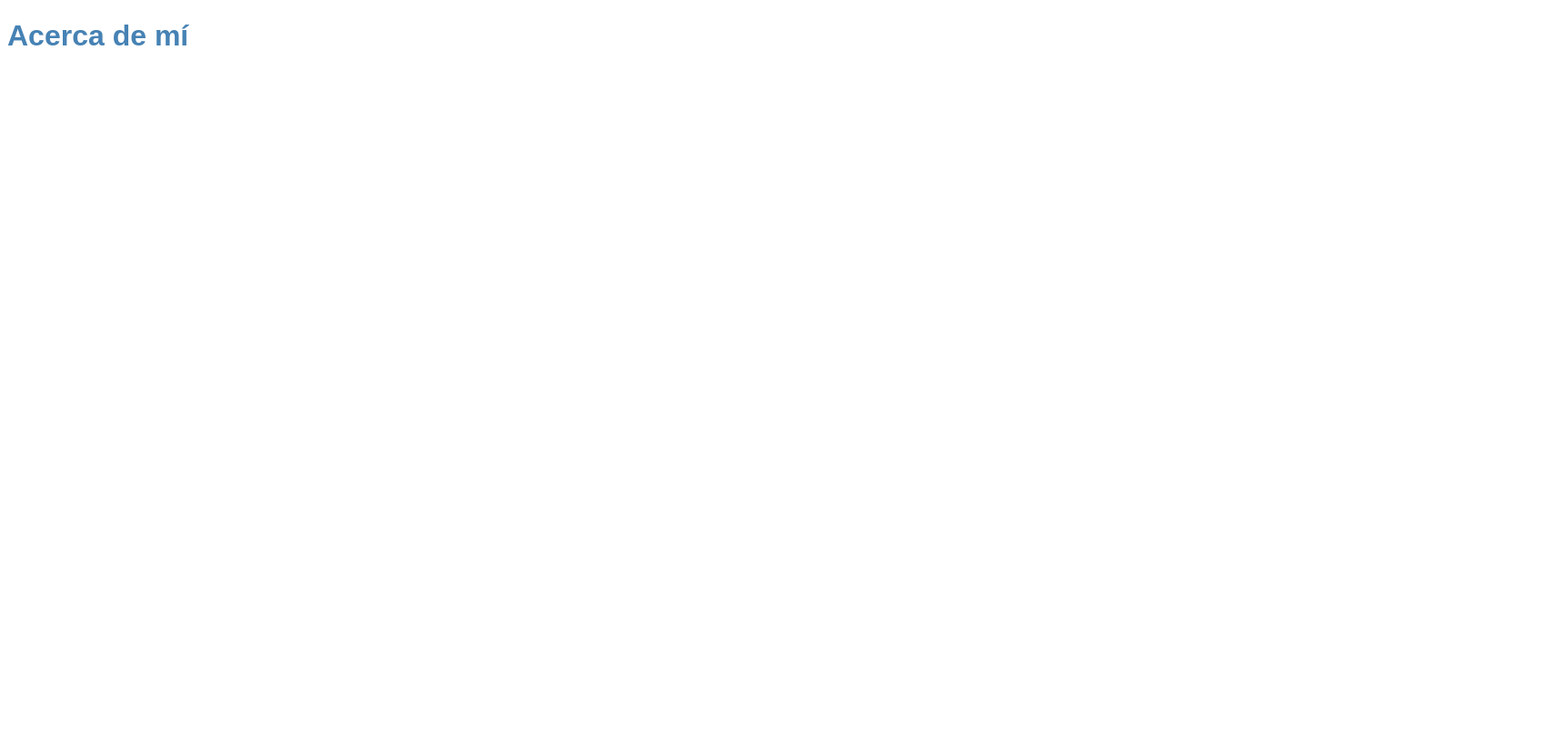
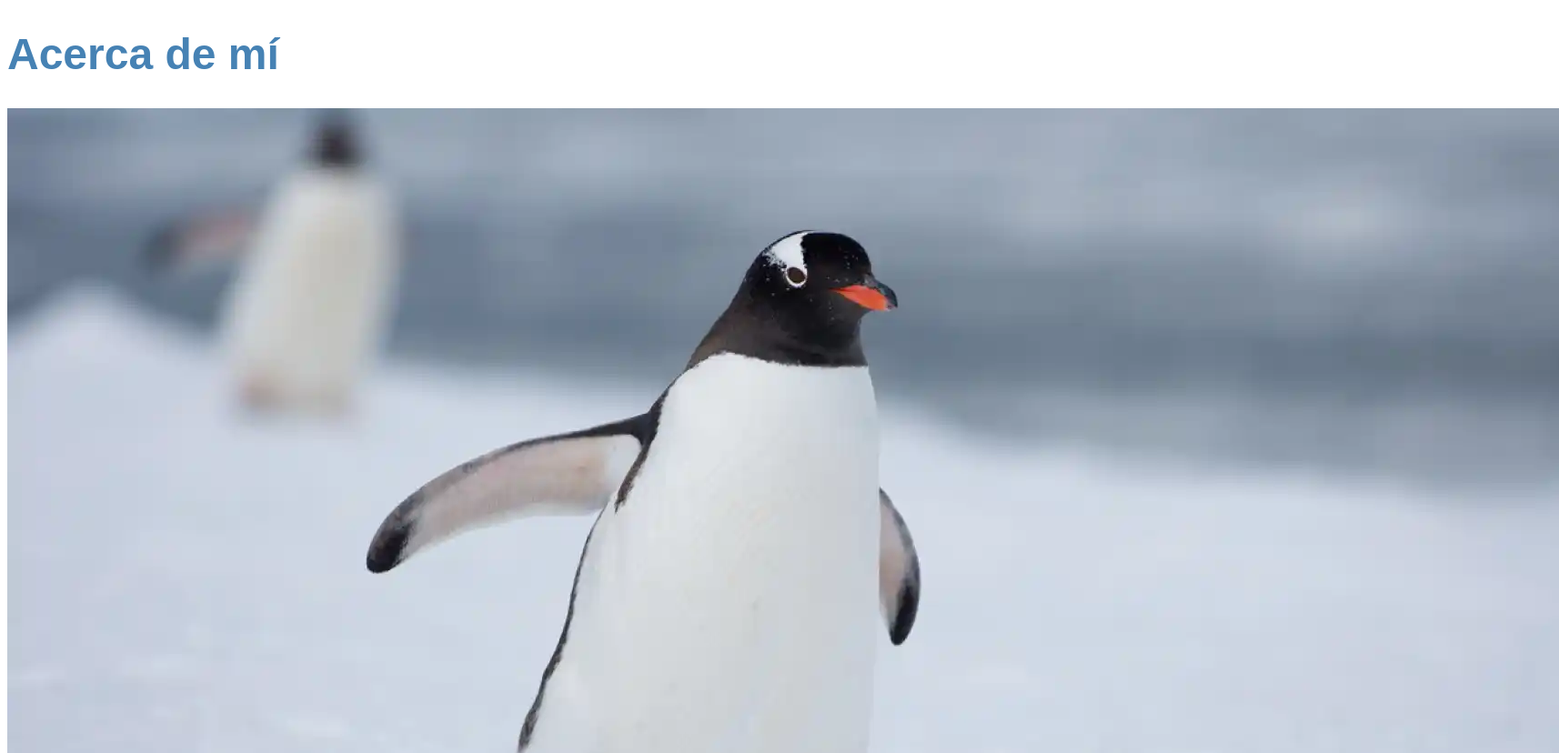
Before and after one commit to jmontes50/Biografia, a plain HTML site: page index.html in a window 1280 px wide. Shown: the top 828 px of the page at 91% size, 1714 px wide, since content can reach past the window. Before the commit the page ends 800 px from the top, so only its background shows below. Drawn offline with Linux system fonts and the light colour scheme.

Commit message:
added img, and some styles

```diff
--- a/index.html
+++ b/index.html
@@ -9,6 +9,7 @@
   <body>
     <header>
       <h1>Acerca de mí</h1>
+      <img src="./penguin.webp" alt="descripcion">
     </header>
   </body>
 </html>
--- a/styles.css
+++ b/styles.css
@@ -1,4 +1,5 @@
 header {
   font-family: Arial;
   color: steelblue;
+  font-size: 24px;
 }
```
Also changed, not shown: penguin.webp (added).
